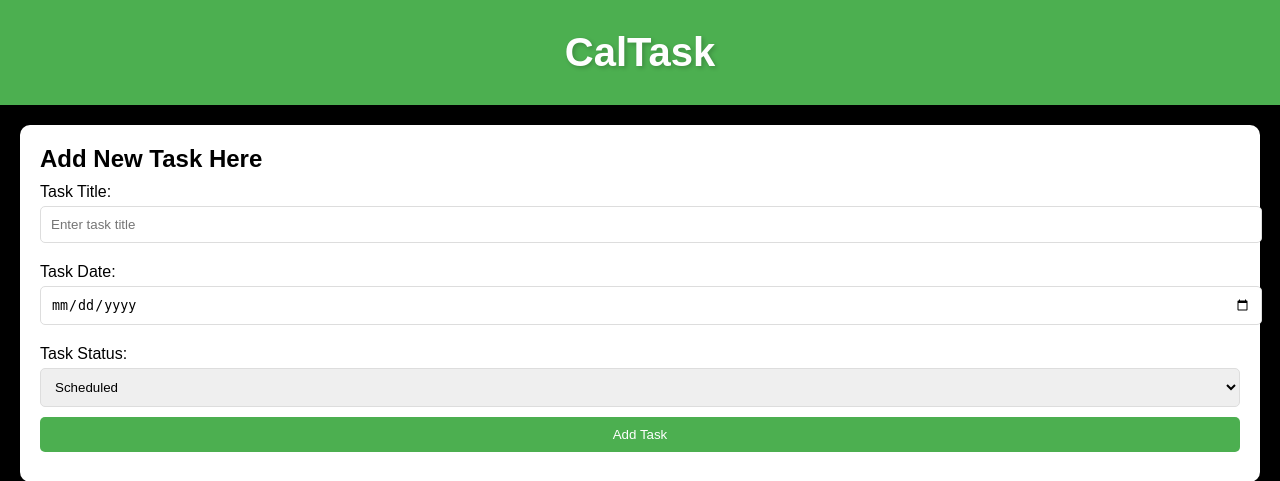
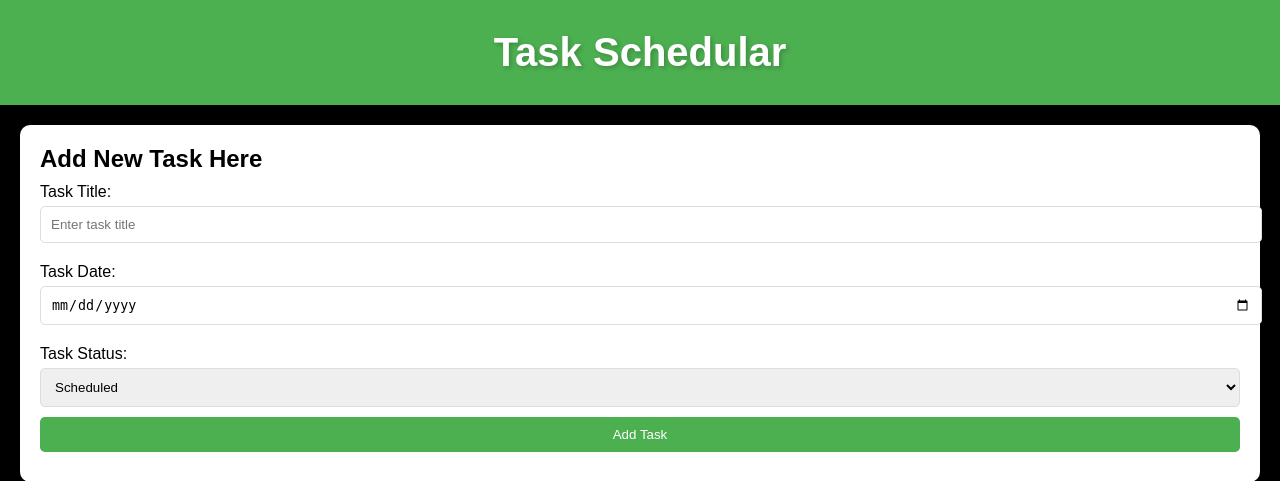
Before and after one commit to nijalshah/TaskSchedular, a Flask app: page / in a window 1280 px wide. Shown: the top 481 px of the page. Run offline with Flask 3, Linux system fonts and the light colour scheme.

Commit message:
Update index.html

```diff
--- a/templates/index.html
+++ b/templates/index.html
@@ -3,12 +3,12 @@
 <head>
     <meta charset="UTF-8">
     <meta name="viewport" content="width=device-width, initial-scale=1.0">
-    <title>CalTask</title>
+    <title>TaskSchedular</title>
     <link rel="stylesheet" href="{{ url_for('static', filename='css/styles.css') }}">
 </head>
 <body>
     <header>
-        <h1>CalTask</h1>
+        <h1>Task Schedular</h1>
     </header>
 
     <main>
```
